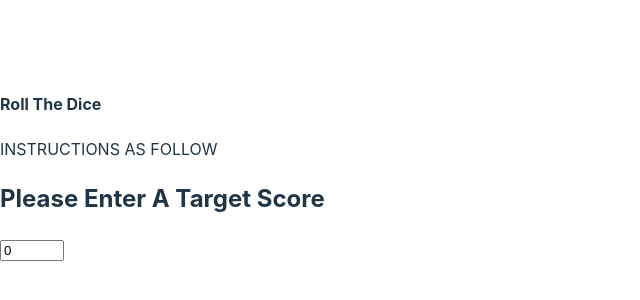
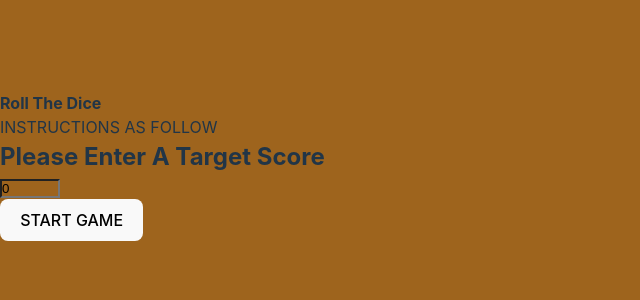
Before and after one commit to OrrMak/dice-game, a React (Vite) app: page / in a window 1280 px wide. Shown: the part 234-534 px from the top of the page, without its empty margins (0-640 px from the left). Built offline with nearby package versions, Linux system fonts and the light colour scheme.

Commit message:
startGame button

```diff
--- a/index.html
+++ b/index.html
@@ -4,6 +4,7 @@
     <meta charset="UTF-8" />
     <link rel="icon" type="image/svg+xml" href="/vite.svg" />
     <meta name="viewport" content="width=device-width, initial-scale=1.0" />
+    <link rel="icon" href="./src/assets/images/dice-5.png">
     <title>Roll The Dice</title>
   </head>
   <body>
--- a/src/pages/GamePage.jsx
+++ b/src/pages/GamePage.jsx
@@ -0,0 +1,16 @@
+import React from 'react';
+import './GamePage.css';
+/* eslint-disable react/prop-types */
+
+
+function GamePage({ winningScore }) {
+    console.log("GamePage rendered");
+    return (
+      <div>
+        <h1>Game Page</h1>
+        <p>Winning Score: {winningScore}</p>
+      </div>
+    );
+  }
+
+export default GamePage;
--- /dev/null
+++ b/src/pages/HomePage.css
@@ -0,0 +1,5 @@
+*{
+    margin: 0%;
+    padding: 0%;
+    background-color: rgb(158, 100, 29);
+}
--- a/src/pages/HomePage.jsx
+++ b/src/pages/HomePage.jsx
@@ -1,7 +1,16 @@
-import React from 'react'
+import React from 'react';
+import './HomePage.css';
+/* eslint-disable react/prop-types */
+import { Link } from 'react-router-dom';
 
 
-function HomePage() {
+function HomePage({setWinningScore}) {
+//this function updates the winning score in the parent component (App), according to the input value.
+    const handleTheScoreChange= (ev)=>{
+        setWinningScore(Number(ev.target.value));
+        console.log(ev.target.value);;
+    };
+
   return (
     <>
         <h4>Roll The Dice</h4>
@@ -9,8 +18,13 @@ function HomePage() {
         <section id='scoreTargetButton'>
             <h2>Please Enter A Target Score</h2>
             <label htmlFor="numberInput"></label>
-            <input type="number" id="numberInput" name="numberInput" min="0" max="100" step="1" value="0"/>
+            <input type="number" id="numberInput"
+            name="numberInput" min="1" max="500"
+            step="1" defaultValue="0" onChange={handleTheScoreChange} />
         </section>
+        <Link to="./game">
+            <button>START GAME</button>
+        </Link>
     </>
   )
 }
```
Also changed, not shown: src/pages/GamePage.css (added).
